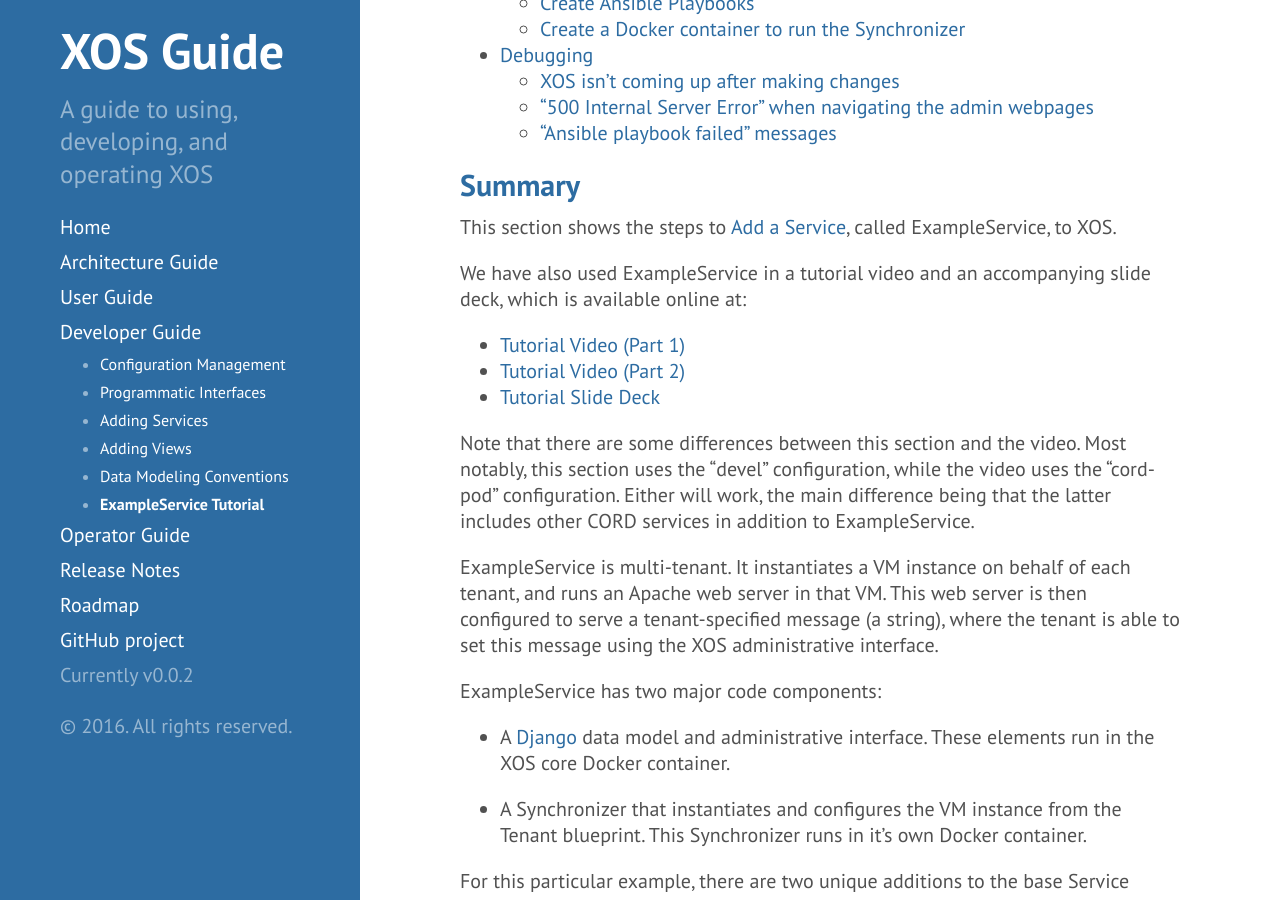
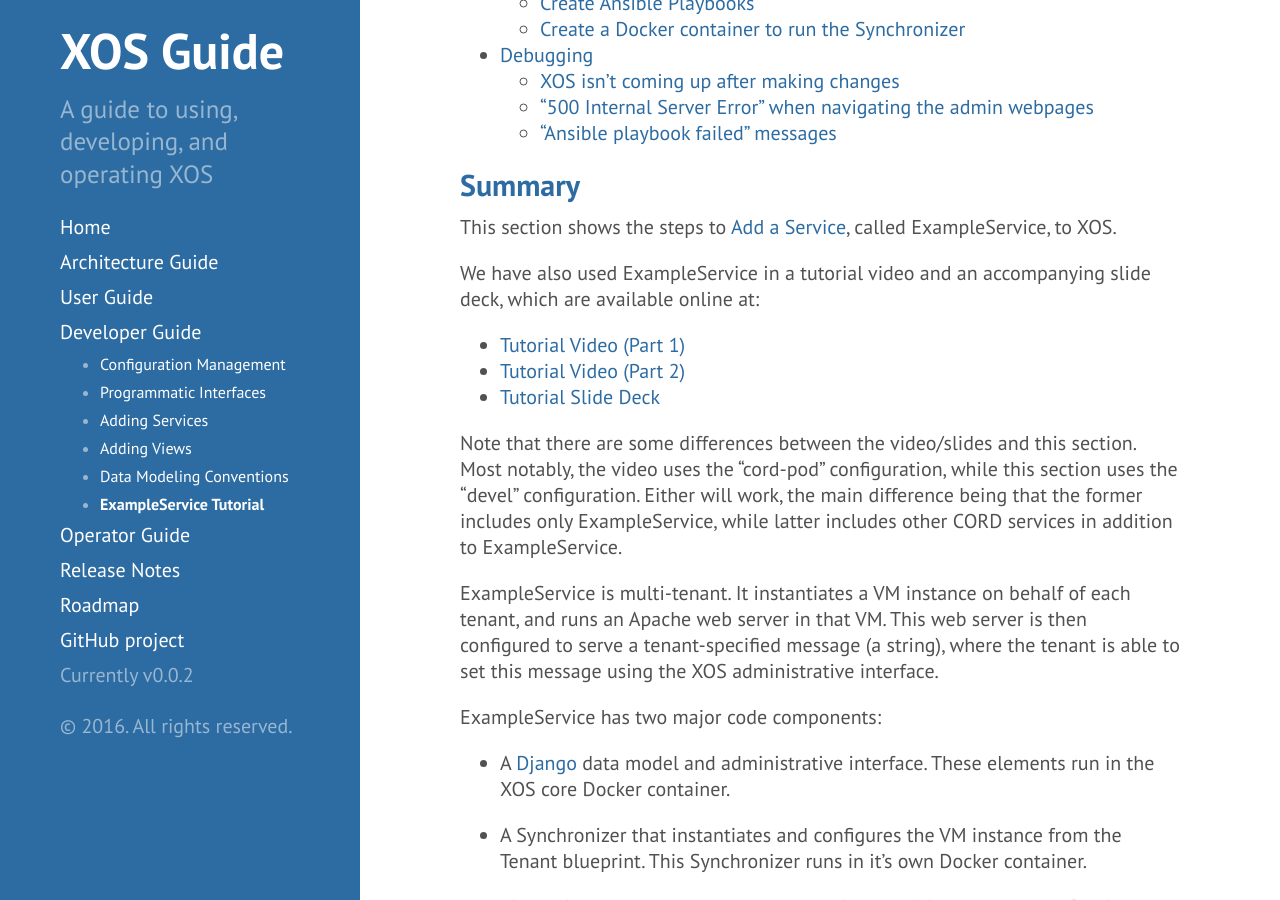
Before and after one commit to open-cloud/open-cloud.github.io.old, a Jekyll site: the page built from devguide_exampleservice.md, in a window 1280 px wide and 900 px high, scrolled down 462 px. Built offline with Jekyll 4.4.1, drawn with Linux system fonts in a browser that asks for light colours; some of the changed text lies outside the part shown.

Commit message:
tweaked tutorial

```diff
--- a/devguide_exampleservice.md
+++ b/devguide_exampleservice.md
@@ -12,17 +12,18 @@ This section shows the steps to [Add a
 Service](/devguide/addservice/), called ExampleService, to XOS.
 
 We have also used ExampleService in a tutorial video and an
-accompanying slide deck, which is available online at:
+accompanying slide deck, which are available online at:
 
  - [Tutorial Video (Part 1)](https://youtu.be/lRky2vxnYTI)
  - [Tutorial Video (Part 2)](https://youtu.be/-GaXnbdRx_w)
  - [Tutorial Slide Deck](http://guide.xosproject.org/XOS-Tutorial.pdf)
 
-Note that there are some differences between this section and the
-video. Most notably, this section uses the "devel" configuration,
-while the video uses the "cord-pod" configuration. Either will work,
-the main difference being that the latter includes other CORD services
-in addition to ExampleService.
+Note that there are some differences between the video/slides and this
+section. Most notably, the video uses the "cord-pod" configuration,
+while this section uses the "devel" configuration. Either will work,
+the main difference being that the former includes only
+ExampleService, while latter includes other CORD services in addition
+to ExampleService.
 
 ExampleService is multi-tenant. It instantiates a VM instance on behalf of each tenant, and runs an Apache web server in that VM. This web server is then configured to serve a tenant-specified message (a string), where the tenant is able to set this message using the XOS administrative interface.
 
@@ -346,7 +349,7 @@ Render [this page](https://github.com/open-cloud/xos/tree/master/xos/core/admin.
     extracontext_registered_admins = True
 {% endhighlight %}
 
-Order of the tabs, and additional [Suit form includes](http://django-suit.readthedocs.org/en/develop/form_includes.html):
+Order of the tabs, and additional [Suit form includes](http://django-suit.readthedocs.org/en/develop/form_includes.html) are specified as:
 
 {% highlight python %}
     suit_form_tabs = (
@@ -481,7 +484,7 @@ the code.   If so, fix them and restart the loop.
 
 Once XOS is up, go to
 `http://<ip_or_dns_name_of_host>:9999/admin/exampleservice`, and you should see
-the admin interface:
+the Admin interface:
 
 {% include figure.html url="/figures/devguide_exampleservice_fig01_adminpage.png" caption="ExampleService Administration" %}
 
```
Also changed, not shown: other parts of devguide_exampleservice.md (+15 -13 lines).
